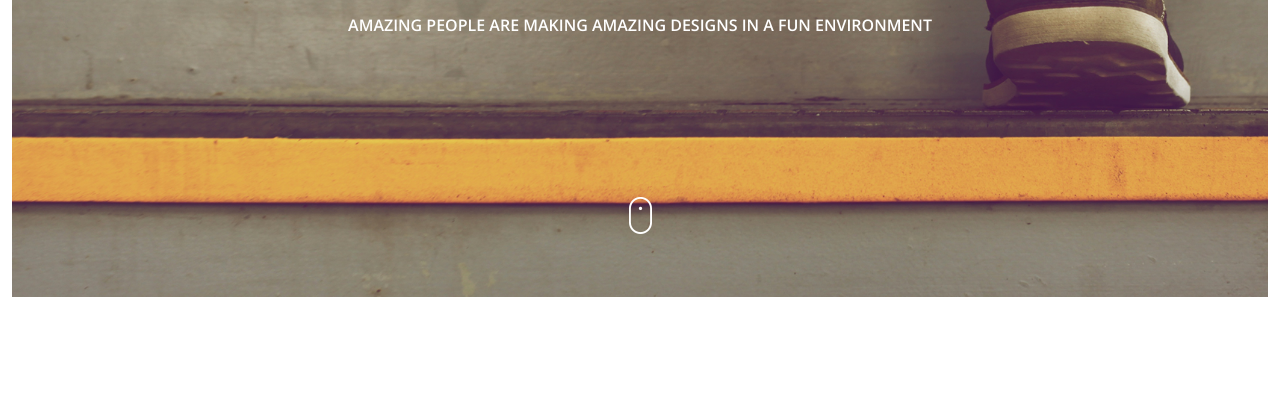
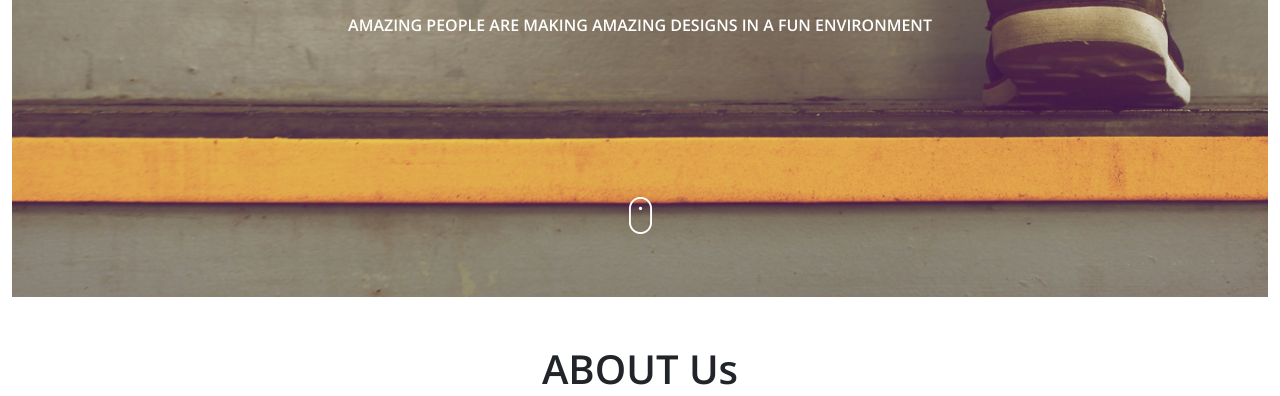
Before and after one commit to priscahlimo/Delani-Studio, a plain HTML site: page index.html in a window 1280 px wide. Shown: the part 503-899 px from the top of the page. Before the commit the page ends 800 px from the top, so only its background shows below. Drawn offline with nearby package versions, Linux system fonts and the light colour scheme.

Commit message:
add about us heading

```diff
--- a/index.html
+++ b/index.html
@@ -23,9 +23,9 @@
               <img class= "mt-5 pt-5 pb-5" src="./images/mouse_click.png" alt="">
           </div>
         </div>
-       <!-- <div class="container text-center mt-5 mb-5">
+       <div class="container text-center mt-5 mb-5">
             <h1>ABOUT Us</h1>
-            <p> When you work with us, you are part of a team of commited collaborators. All aspects of our software development process are intergrated , interactive </p>
+           <!-- <p> When you work with us, you are part of a team of commited collaborators. All aspects of our software development process are intergrated , interactive </p>
                 <p> and agile.</p>
 
             <p>Our approach unifies design, development and product managent to create exceptional products.</p>
```
